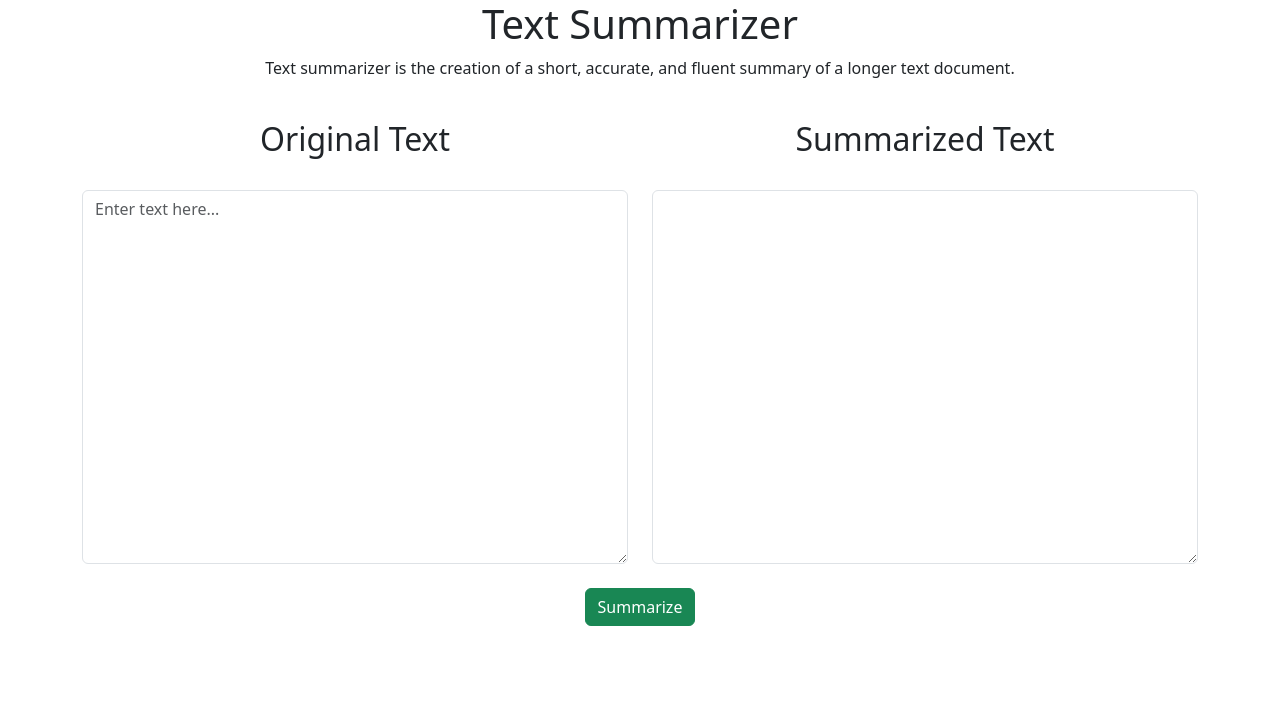
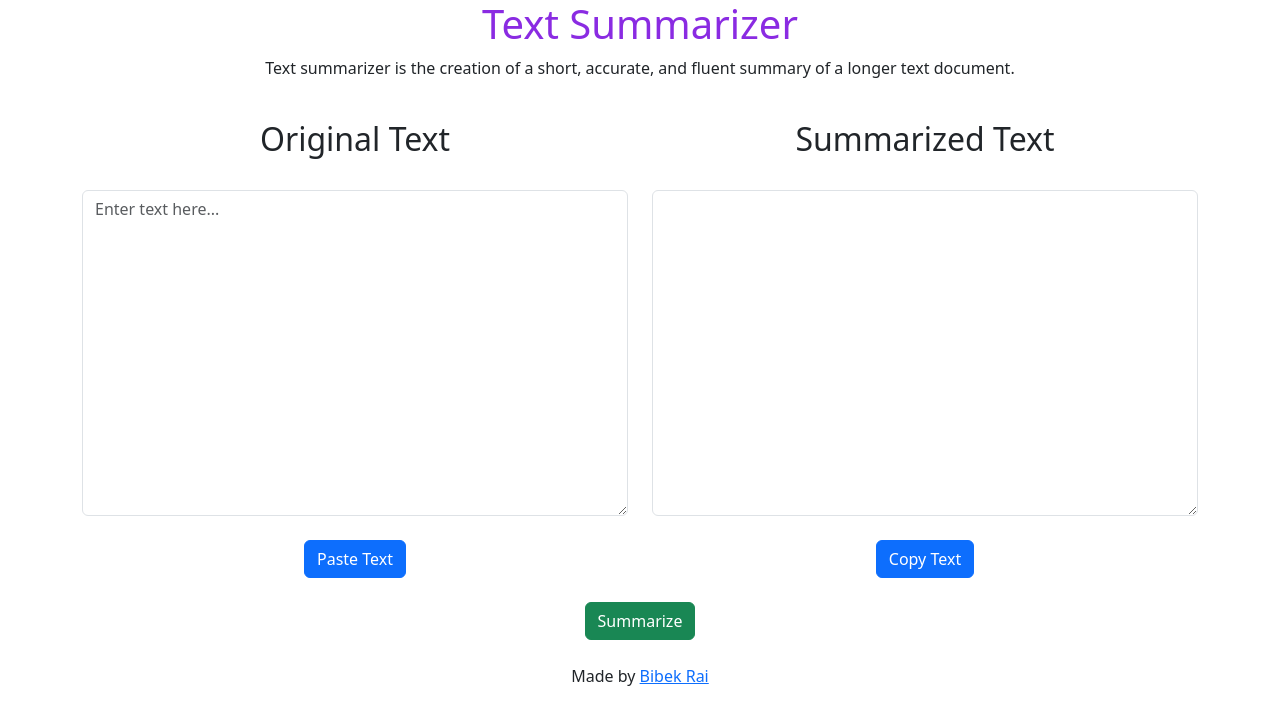
Before and after one commit to BibekRai44/Text-Summarization, a Python web app: template templates/index.html in a window 1280 px wide. Shown: the top 725 px of the page. Run offline with Jinja, Linux system fonts and the light colour scheme; the template is opened without the code that fills it, so the values that code supplies are empty.

Commit message:
finished frontend part

```diff
--- a/templates/index.html
+++ b/templates/index.html
@@ -17,18 +17,27 @@
                 <h2>Original Text</h2>
                 <label for="freeform">
                 </label>
-                <textarea class="form-control" id="freeform" rows="15" cols="20" name="freeform" placeholder="Enter text here..."></textarea>
+                <textarea class="form-control" id="freeform" rows="13" cols="20" name="freeform" placeholder="Enter text here..."></textarea>
+                <br>
+                <button class="btn btn-primary">Paste Text</button>
             </div>
             <div class="col-md-6">
                 <h2>Summarized Text</h2>
                 <label for="freeform"></label>
-                <textarea class="form-control" id="freeform" rows="15" cols="20" name="freeform" ></textarea>
+                <textarea class="form-control" id="freeform" rows="13" cols="20" name="freeform" ></textarea>
+                <br>
+                <button class="btn btn-primary">Copy Text</button>
             </div>
+
         </div>
     </div>
     <br>
     <div class="btn-container">
             <button class="btn btn-success">Summarize</button>
     </div>
+    <br>
+    <div class="footer">
+        Made by <a href="https://www.linkedin.com/in/bibek-rai-43173b258/" target="_blank">Bibek Rai</a>
+    </div>
 </body>
 </html>
--- a/templates/style.css
+++ b/templates/style.css
@@ -1,5 +1,7 @@
 h1{
     text-align: center;
+    color: blueviolet
+
 }
 p{
     text-align: center;
@@ -17,3 +19,9 @@ button {
     justify-content: center;
     align-items: center;
 }
+.footer{
+    text-align: center;
+}
+.col-md-6{
+    text-align: center;
+}
```
